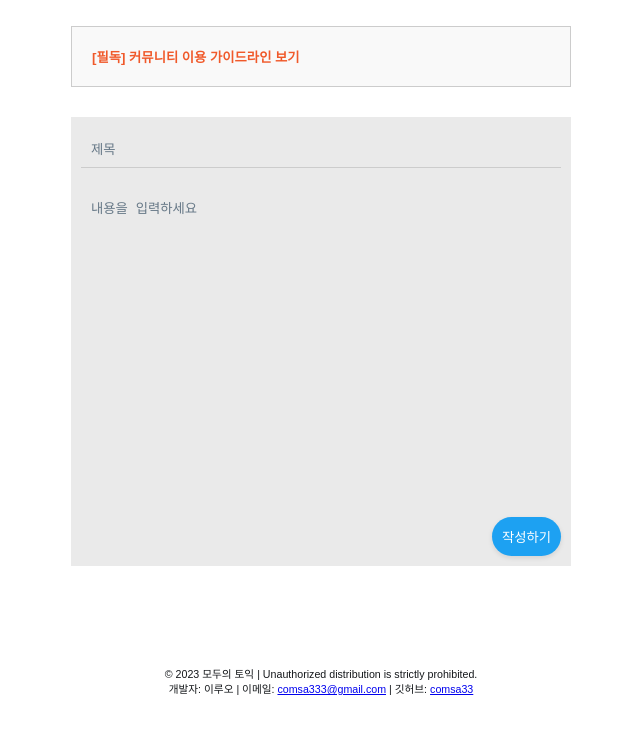
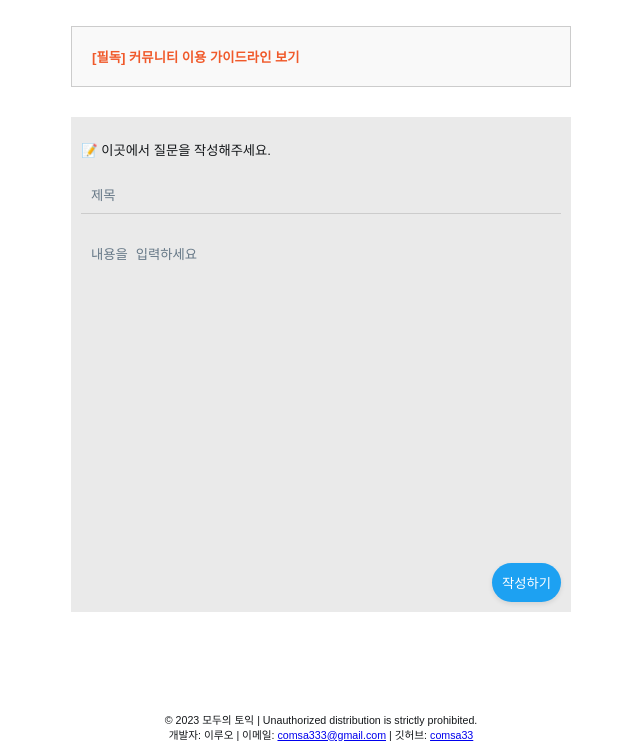
Before and after one commit to comsa33/toeic4all, a Flask app: page /board in a window 1280 px wide. Shown: the part 274-1016 px from the top of the page, without its empty margins (319-959 px from the left). Before the commit the page ends 969 px from the top, so only its background shows below. Run offline with Flask 3, Linux system fonts and the light colour scheme; data that the repository does not hold is empty; some web fonts are replaced.

Commit message:
fix: board html css

```diff
--- a/static/css/board.css
+++ b/static/css/board.css
@@ -24,6 +24,10 @@ h2, h3, h4 {
 
 #h4-answer {
     margin-left: 5px;
+}
+
+#board-info-text {
+    font-size: 0.83em;
 }
 
 .my-img-container {
--- a/templates/board.html
+++ b/templates/board.html
@@ -52,6 +52,9 @@
 
         <!-- question creation form -->
         <form id="new-question-form" class="no-border form">
+            <div>
+                <p id="board-info-text">📝 이곳에서 질문을 작성해주세요.</p>
+            </div>
             <div class="input-group" id="new-question-title-group">
                 <input type="text" id="new-question-title" placeholder="제목">
             </div>
```
